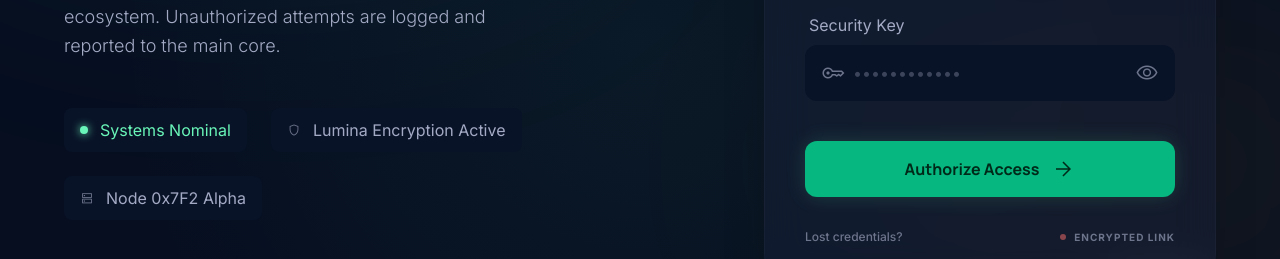
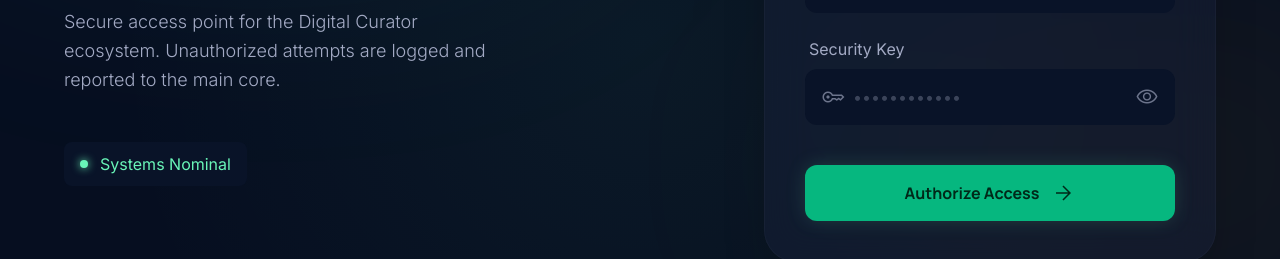
Before and after one commit to TharunDatta/Email-Tone-Improver, a website: page admin-login.html in a window 1280 px wide. Shown: the part 357-616 px from the top of the page. Drawn offline with nearby package versions, Linux system fonts and the light colour scheme.

Commit message:
Admin login cleanup and scroll fix

```diff
--- a/admin-login.html
+++ b/admin-login.html
@@ -89,7 +89,7 @@
         }
     </style>
 </head>
-<body class="bg-background text-on-surface font-body min-h-screen flex flex-col items-center justify-center relative overflow-hidden">
+<body class="bg-background text-on-surface font-body min-h-screen flex flex-col items-center justify-center relative overflow-y-auto">
 <div class="absolute inset-0 z-0 overflow-hidden pointer-events-none">
 <div class="absolute -top-[20%] -left-[10%] w-[60%] h-[60%] bg-primary/5 blur-[120px] rounded-full"></div>
 <div class="absolute top-[40%] -right-[15%] w-[50%] h-[50%] bg-secondary/5 blur-[120px] rounded-full"></div>
@@ -116,14 +116,6 @@
 <div class="flex items-center gap-3 bg-surface-container-low px-4 py-2.5 rounded-lg">
 <div class="w-2 h-2 rounded-full bg-primary shadow-[0_0_8px_#69f6b8]"></div>
 <span class="font-label text-label-md text-primary">Systems Nominal</span>
-</div>
-<div class="flex items-center gap-3 bg-surface-container-low px-4 py-2.5 rounded-lg">
-<span class="material-symbols-outlined text-outline text-sm" data-icon="shield">shield</span>
-<span class="font-label text-label-md text-on-surface-variant">Lumina Encryption Active</span>
-</div>
-<div class="flex items-center gap-3 bg-surface-container-low px-4 py-2.5 rounded-lg">
-<span class="material-symbols-outlined text-outline text-sm" data-icon="dns">dns</span>
-<span class="font-label text-label-md text-on-surface-variant">Node 0x7F2 Alpha</span>
 </div>
 </div>
 </div>
@@ -166,13 +158,6 @@
                             <span class="material-symbols-outlined transition-transform group-hover:translate-x-1" data-icon="arrow_forward">arrow_forward</span>
 </button>
 </div>
-<div class="flex justify-between items-center pt-2">
-<a class="text-xs text-outline hover:text-primary transition-colors font-medium" href="#">Lost credentials?</a>
-<div class="flex items-center gap-2">
-<span class="w-1.5 h-1.5 rounded-full bg-error animate-pulse"></span>
-<span class="text-[10px] uppercase tracking-widest text-outline font-bold">Encrypted Link</span>
-</div>
-</div>
 </form>
 </div>
 <div class="mt-8 flex justify-center gap-4 text-outline-variant opacity-40">
@@ -182,7 +167,7 @@
 </div>
 </div>
 </div>
-<footer class="fixed bottom-0 w-full py-8 px-12 flex flex-col md:flex-row justify-between items-center text-on-surface-variant font-label text-[10px] tracking-widest uppercase gap-4 pointer-events-none">
+<footer class="fixed bottom-0 w-full py-8 px-12 flex flex-col md:flex-row justify-between items-center text-on-surface-variant font-label text-[10px] tracking-widest uppercase gap-4">
 <div>© 2024 Ethereal Tone AI. Built for Digital Curators.</div>
 <div class="flex gap-8 pointer-events-auto">
 <a class="hover:text-primary transition-colors cursor-pointer" href="/privacy-policy">Privacy Policy</a>
```
